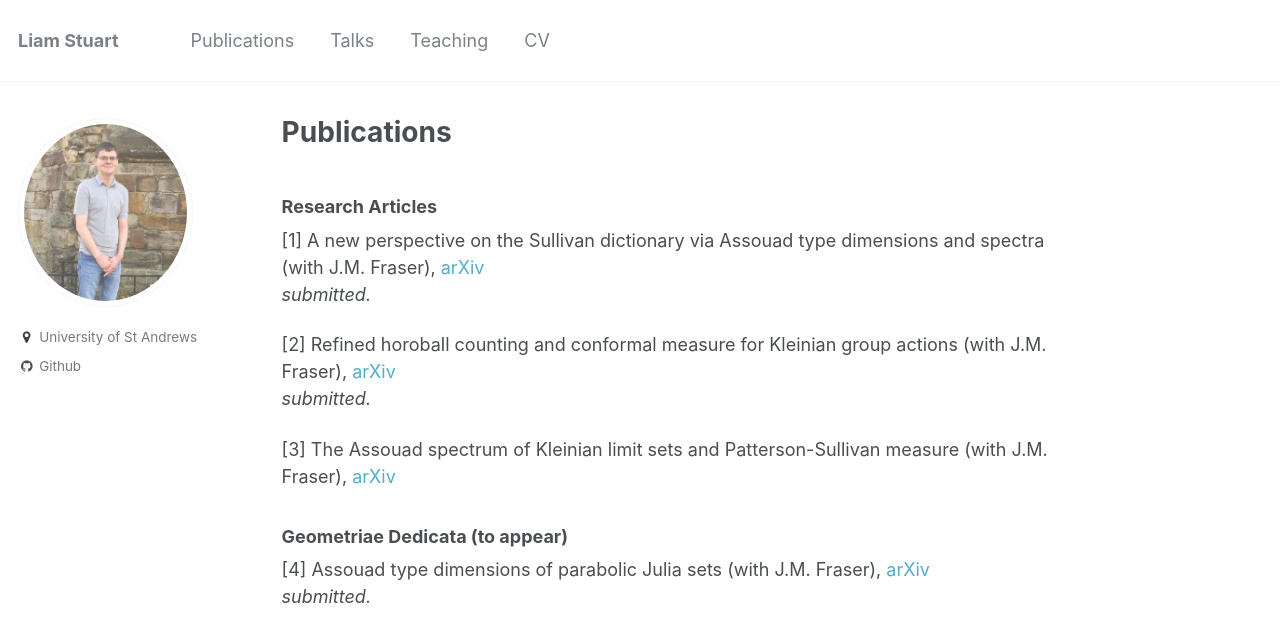
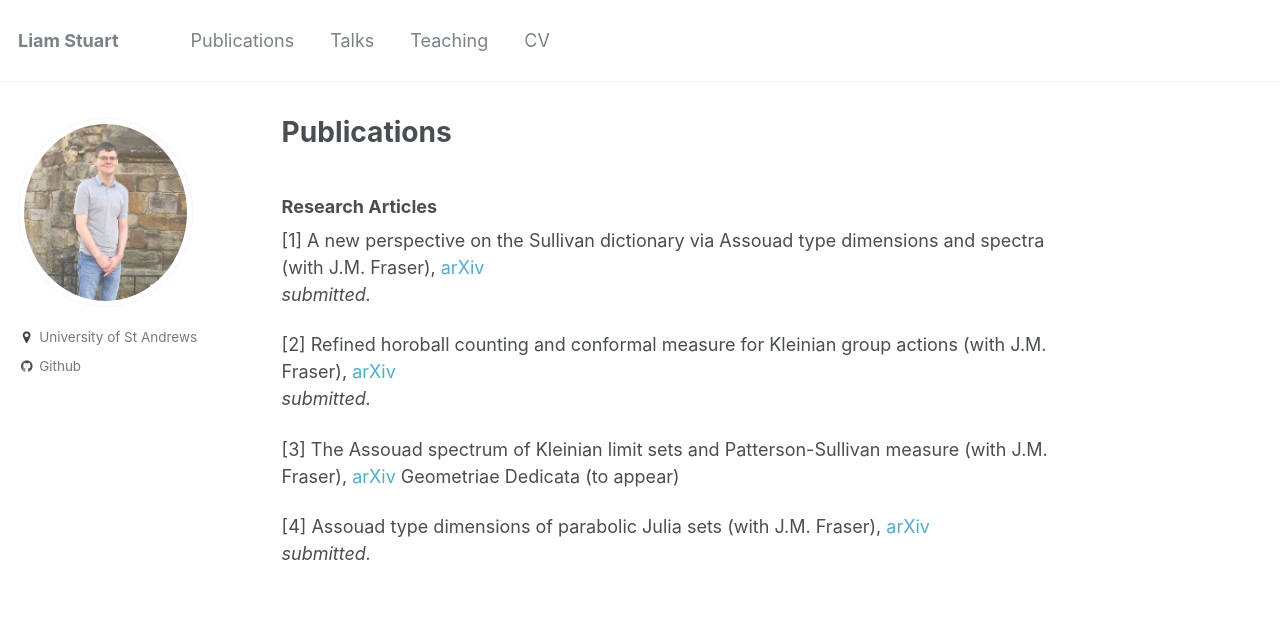
Before and after one commit to liam-stuart/liam-stuart.github.io, a Jekyll site: the page built from _pages/publications.md, in a window 1280 px wide. Shown: the top 642 px of the page. Built offline with Jekyll 4.4.1, drawn with Linux system fonts in a browser that asks for light colours.

```diff
--- a/_pages/publications.md
+++ b/_pages/publications.md
@@ -13,7 +13,7 @@ author_profile: true
 
 [3] The Assouad spectrum of Kleinian limit sets and Patterson-Sullivan
   measure (with J.M. Fraser), [arXiv](https://arxiv.org/abs/2203.04931)
-### Geometriae Dedicata (to appear)
+Geometriae Dedicata (to appear)
 
 [4] Assouad type dimensions of parabolic Julia sets (with J.M. Fraser), [arXiv](https://arxiv.org/abs/2203.04943)
 *submitted.*
```
